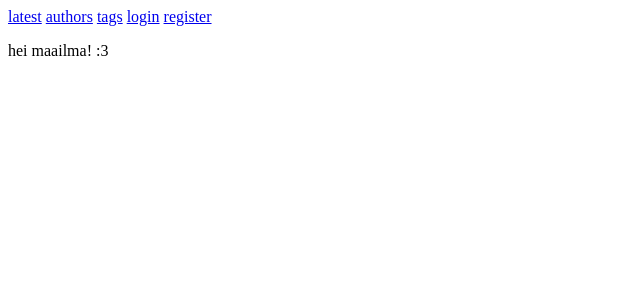
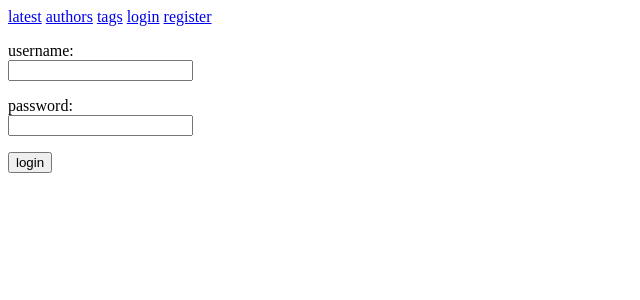
Before and after one commit to liljale/blogi, a Flask app: page /login in a window 1280 px wide. Shown: the top 300 px of the page, without its empty margins (0-640 px from the left). Run offline with Flask 3, Linux system fonts and the light colour scheme.

Commit message:
implement login and logout

```diff
--- a/blogi/__init__.py
+++ b/blogi/__init__.py
@@ -1,12 +1,14 @@
 from flask import Flask
-from flask import render_template, request, redirect
-from werkzeug.security import generate_password_hash
+from flask import render_template, request, redirect, session
+from werkzeug.security import generate_password_hash, check_password_hash
 
 import sqlite3
 
 from . import db
+from . import config
 
 app = Flask(__name__)
+app.secret_key = config.secret_key
 
 @app.route("/")
 def index():
@@ -23,6 +25,25 @@ def tags():
 @app.route("/login")
 def login():
     return render_template("login.html")
+
+@app.route("/login", methods=["POST"])
+def login_post():
+    username = request.form["username"]
+    password = request.form["password"]
+
+    query = "SELECT password_hash FROM users WHERE username = ?"
+    password_hash = db.query(query, [username])[0][0]
+
+    if check_password_hash(password_hash, password):
+        session["username"] = username
+        return redirect("/")
+    else:
+        return "invalid username or password"
+
+@app.route("/logout")
+def logout():
+    del session["username"]
+    return redirect("/")
 
 @app.route("/register")
 def register():
--- a/blogi/templates/base.html
+++ b/blogi/templates/base.html
@@ -4,8 +4,13 @@
 	<a href="{{ url_for('index') }}">latest</a>
 	<a href="{{ url_for('authors') }}">authors</a>
 	<a href="{{ url_for('tags') }}">tags</a>
+	{% if session.username %}
+	<a href="{{ url_for('login') }}">{{ session.username }}</a>
+	<a href="{{ url_for('logout') }}">logout</a>
+	{% else %}
 	<a href="{{ url_for('login') }}">login</a>
 	<a href="{{ url_for('register') }}">register</a>
+	{% endif %}
 </div>
 <div class="body">
 	{% block content %}{% endblock %}
--- a/blogi/templates/login.html
+++ b/blogi/templates/login.html
@@ -1,7 +1,23 @@
 {% extends "base.html" %}
 
-{% block title %} latest {% endblock %}
+{% block title %} login {% endblock %}
 
 {% block content %}
-<p>hei maailma! :3</p>
+{% if session.username %}
+<p>
+	Already logged in as {{ session.username }}
+</p>
+{% else %}
+<form action="/login" method="post">
+	<p>
+		username: <br>
+		<input type="text" name="username">
+	</p>
+	<p>
+		password: <br>
+		<input type="password" name="password">
+	</p>
+	<input type="submit" value="login">
+</form>
+{% endif %}
 {% endblock %}
```
Also changed, not shown: 1 other file.
